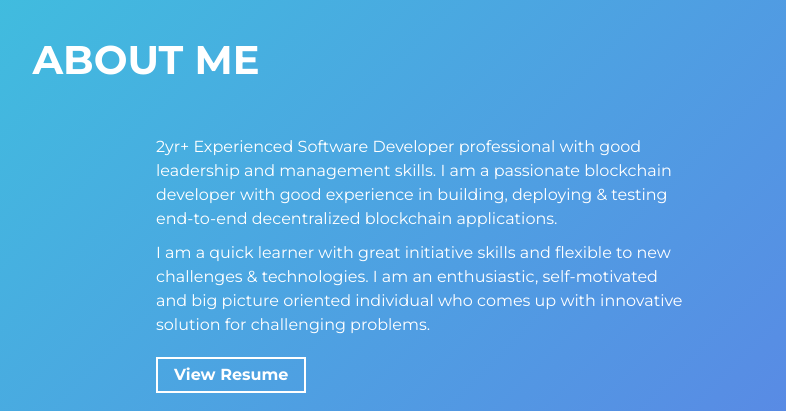
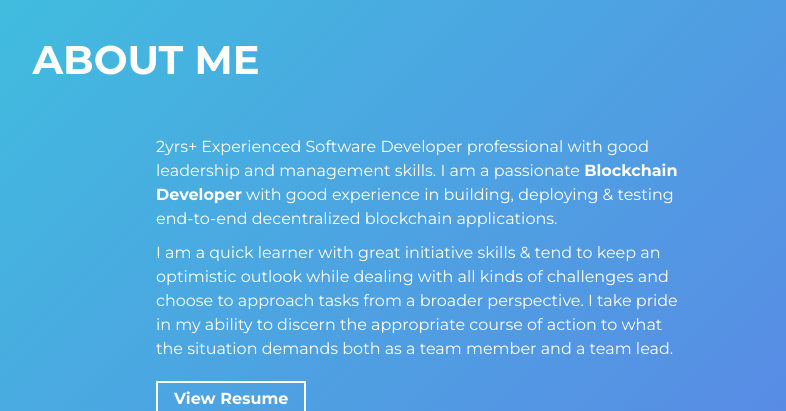
Before and after one commit to Parasgr7/Portfolio-website, a plain HTML site: page index.html in a window 1280 px wide. Shown: the part 820-1231 px from the top of the page, 494-1280 px from the left. Drawn offline with Linux system fonts and the light colour scheme.

Commit message:
bio changes

```diff
--- a/index.html
+++ b/index.html
@@ -96,14 +96,14 @@
         </div>
         <div class="about-wrapper__info">
           <p class="about-wrapper__info-text">
-            2yr+ Experienced Software Developer professional with good leadership and management skills. I am a
-            passionate blockchain developer
+            2yrs+ Experienced Software Developer professional with good leadership and management skills. I am a
+            passionate <b>Blockchain Developer</b>
             with good experience in building, deploying & testing end-to-end decentralized blockchain applications.
           </p>
           <p class="about-wrapper__info-text">
-            I am a quick learner with great initiative skills and flexible to new challenges & technologies. I am an
-            enthusiastic, self-motivated
-            and big picture oriented individual who comes up with innovative solution for challenging problems.
+            I am a quick learner with great initiative skills & tend to keep an optimistic outlook while dealing with all kinds of
+            challenges and choose to approach tasks from a broader perspective.
+            I take pride in my ability to discern the appropriate course of action to what the situation demands both as a team member and a team lead.
 
 
 
```
